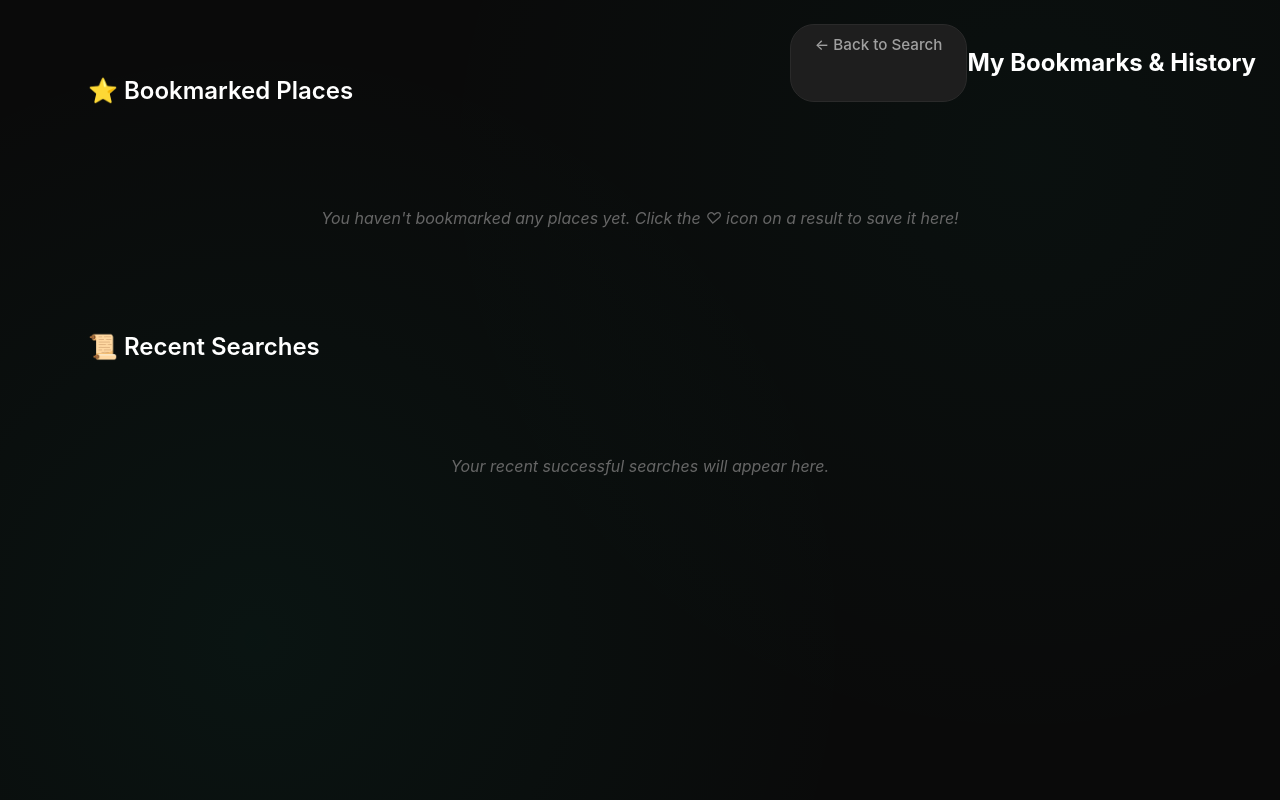
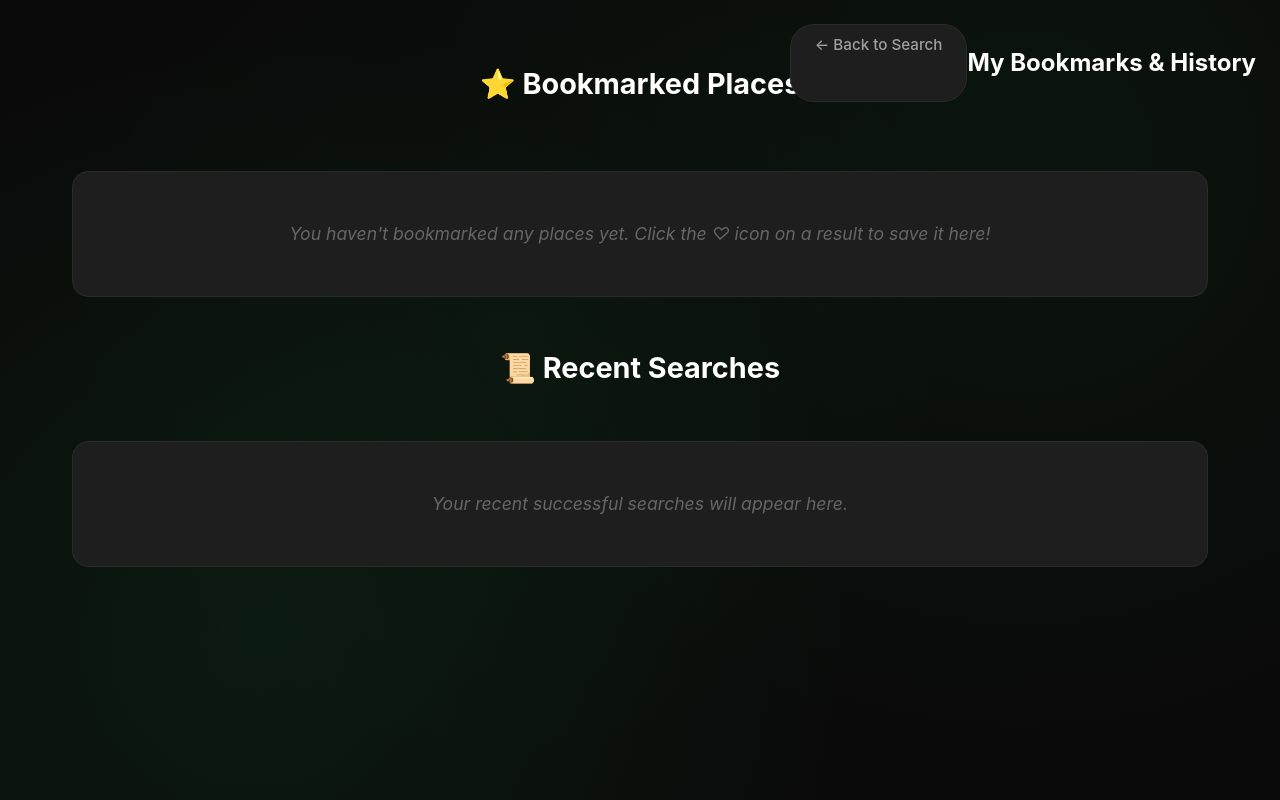
Before and after one commit to starredastrologer/locale-ai-recommender, a Flask app: page /history in a window 1280 px wide. Run offline with Flask 3, Linux system fonts and the light colour scheme.

Commit message:
Complete UI Revamp with Brand Colors and Mobile Optimization

```diff
--- a/static/style.css
+++ b/static/style.css
@@ -5,9 +5,9 @@
     --bg-light: #141414;
     --bg-card: #1e1e1e;
     --bg-card-hover: #252525;
-    --primary-accent: #00d4aa;
-    --primary-accent-light: #00f0c7;
-    --primary-accent-dark: #00b894;
+    --primary-accent: #1ED760;
+    --primary-accent-light: #22ff6b;
+    --primary-accent-dark: #1bc653;
     --text-light: #ffffff;
     --text-medium: #a0a0a0;
     --text-dim: #666666;
@@ -35,8 +35,10 @@
 body {
     font-family: var(--font-main);
     background: var(--bg-dark);
-    background-image: radial-gradient(circle at 20% 80%, rgba(0, 212, 170, 0.05) 0%, transparent 50%),
-                      radial-gradient(circle at 80% 20%, rgba(0, 212, 170, 0.03) 0%, transparent 50%);
+    background-image:
+        radial-gradient(circle at 20% 80%, rgba(30, 215, 96, 0.08) 0%, transparent 50%),
+        radial-gradient(circle at 80% 20%, rgba(30, 215, 96, 0.05) 0%, transparent 50%),
+        radial-gradient(circle at 40% 40%, rgba(30, 215, 96, 0.03) 0%, transparent 50%);
     color: var(--text-light);
     margin: 0;
     padding: 0;
@@ -619,7 +636,7 @@ body {
 .history-container {
     max-width: 1200px;
     margin: 0 auto;
-    padding: var(--spacing-2xl);
+    padding: var(--spacing-xl);
     min-height: 100vh;
 }
 
@@ -628,17 +645,18 @@ body {
 }
 
 .history-section h3 {
-    font-size: 1.5rem;
-    margin-bottom: var(--spacing-lg);
+    font-size: 1.8rem;
+    margin-bottom: var(--spacing-xl);
     color: var(--text-light);
-    font-weight: 600;
+    font-weight: 700;
+    text-align: center;
 }
 
 .cards-wrapper-history {
     display: grid;
-    grid-template-columns: repeat(auto-fill, minmax(300px, 1fr));
+    grid-template-columns: repeat(auto-fill, minmax(320px, 1fr));
     gap: var(--spacing-xl);
-    margin-bottom: var(--spacing-lg);
+    margin-bottom: var(--spacing-xl);
 }
 
 .history-card {
@@ -649,36 +667,63 @@ body {
 .search-history-list {
     display: flex;
     flex-direction: column;
-    gap: var(--spacing-md);
+    gap: var(--spacing-lg);
+    max-width: 800px;
+    margin: 0 auto;
 }
 
 .history-item {
     background: var(--bg-card);
-    padding: var(--spacing-lg);
+    padding: var(--spacing-xl);
     border-radius: var(--border-radius);
     border: 1px solid var(--border-color);
+    transition: all 0.3s ease;
+}
+
+.history-item:hover {
+    border-color: var(--primary-accent);
+    transform: translateY(-2px);
 }
 
 .history-item p {
-    margin: 0 0 var(--spacing-sm) 0;
+    margin: 0 0 var(--spacing-md) 0;
     color: var(--text-light);
+    font-size: 1.1rem;
+    line-height: 1.6;
+}
+
+.history-item strong {
+    color: var(--primary-accent);
 }
 
 .history-item ul {
     margin: 0;
-    padding-left: var(--spacing-lg);
+    padding-left: var(--spacing-xl);
+    list-style-type: none;
 }
 
 .history-item li {
-    margin-bottom: var(--spacing-xs);
+    margin-bottom: var(--spacing-sm);
+    position: relative;
+    padding-left: var(--spacing-md);
+}
+
+.history-item li:before {
+    content: "→";
+    position: absolute;
+    left: 0;
+    color: var(--primary-accent);
+    font-weight: bold;
 }
 
 .history-item a {
-    color: var(--primary-accent);
+    color: var(--text-light);
     text-decoration: none;
+    transition: color 0.3s ease;
 }
 
 .history-item a:hover {
+    color: var(--primary-accent);
     text-decoration: underline;
 }
 
@@ -687,6 +732,10 @@ body {
     font-style: italic;
     text-align: center;
     padding: var(--spacing-2xl);
+    font-size: 1.1rem;
+    background: var(--bg-card);
+    border-radius: var(--border-radius);
+    border: 1px solid var(--border-color);
 }
 
 /* --- Mobile Responsiveness --- */
@@ -878,3 +978,21 @@ a:focus-visible {
     background: var(--primary-accent);
     color: white;
 }
+
+/* --- Custom Scrollbar --- */
+::-webkit-scrollbar {
+    width: 8px;
+}
+
+::-webkit-scrollbar-track {
+    background: var(--bg-light);
+}
+
+::-webkit-scrollbar-thumb {
+    background: var(--border-color);
+    border-radius: 4px;
+}
+
+::-webkit-scrollbar-thumb:hover {
+    background: var(--primary-accent);
+}
```
Also changed, not shown: other parts of static/style.css (+86 -20 lines), templates/app.html (+3 -35 lines), templates/history.html (+3 -30 lines).
